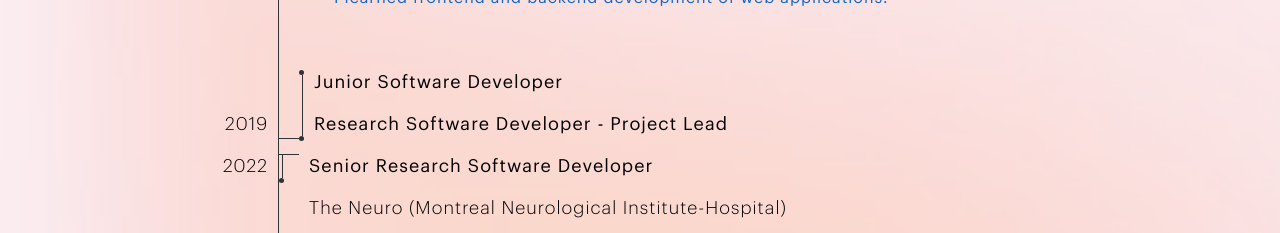
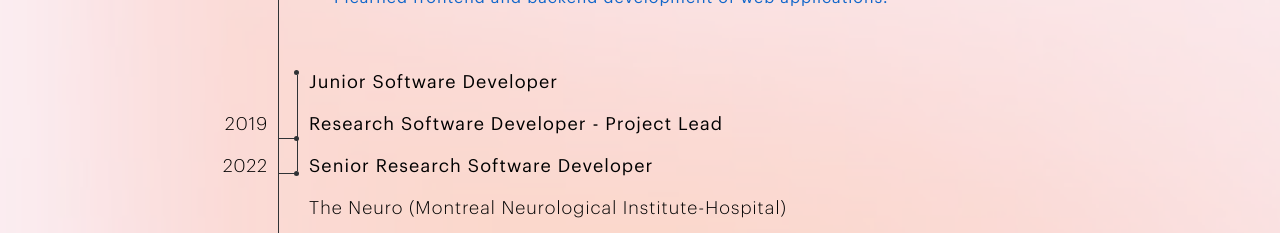
Before and after one commit to zaliqarosli/portfolio, a Next.js app: page /about in a window 1280 px wide. Shown: the part 3002-3235 px from the top of the page. Built offline with nearby package versions, Linux system fonts and the light colour scheme; a web font is replaced by a local one.

Commit message:
fix addon info connector rendering

```diff
--- a/app/(global)/about/timeline.js
+++ b/app/(global)/about/timeline.js
@@ -51,6 +51,25 @@ export default function Timeline() {
           );
         }
         titles.push(<h6 key={`title-${i}-${j}`}>{role.title}</h6>);
+        if (j > 1) {
+          // else create new subheader with year and title containers
+          // insert connector group and title group into title container
+          // insert year text into year container if its not already been displayed
+          // push connector dash to connector group is display year is true
+          // push role.title to title group
+          titleAddOn = true;
+          // push single info connection to connector group
+          connectorRow.push(<InfoConnector key={i + j} />);
+          connectors.push(
+            <div
+              key={`connector-row-${i}-${j}-addon`}
+              id={`connector-row-${i}-${j}-addon`}
+              className='flex h-full'
+            >
+              {connectorRow}
+            </div>
+          );
+        } else {
           connectors.push(
             <div
               key={`connector-row-${i}-${j}-first`}
@@ -60,6 +79,7 @@ export default function Timeline() {
               {connectorRow}
             </div>
           );
+        }
 
         // if roles.length > 1, push double info connector to connector group and roles[1].title to title group
         connectorRow = [];
@@ -97,24 +117,6 @@ export default function Timeline() {
               {connectorRow}
             </div>
           );
-        } else if (j > 1) {
-          // else create new subheader with year and title containers
-          // insert connector group and title group into title container
-          // insert year text into year container if its not already been displayed
-          // push connector dash to connector group is display year is true
-          // push role.title to title group
-          titleAddOn = true;
-          // push single info connection to connector group
-          connectorRow.push(<InfoConnector key={i + j} />);
-          connectors.push(
-            <div
-              key={`connector-row-${i}-${j}-addon`}
-              id={`connector-row-${i}-${j}-addon`}
-              className='flex h-full'
-            >
-              {connectorRow}
-            </div>
-          );
         }
       } else {
         // else if j === 1, continue
@@ -145,7 +147,10 @@ export default function Timeline() {
           >
             <div
               id={`connector-group-${i}-${j}`}
-              className='h-full flex flex-col justify-center'
+              className={
+                'flex flex-col justify-center' +
+                (titleAddOn ? ' relative top-[-50%] h-3/2' : ' h-full')
+              }
             >
               {connectors}
             </div>
--- a/app/ui/components/info-connector.js
+++ b/app/ui/components/info-connector.js
@@ -1,6 +1,6 @@
 export default function InfoConnector({ type = 'single' }) {
   return (
-    <div className='info-connector flex flex-col items-center mb-[-2px]'>
+    <div className='info-connector flex flex-col items-center mb-[-2px] ml-[-5px]'>
       {type === 'double' && (
         <div className='w-[0.3125rem] h-[0.3125rem]'>
           <svg
@@ -8,6 +8,7 @@ export default function InfoConnector({ type = 'single' }) {
             width='5'
             height='5'
             viewBox='0 0 5 5'
+            className='mx-auto'
           >
             <circle cx='2.5' cy='2.5' r='2.5' className='fill-midgray' />
           </svg>
@@ -20,6 +21,7 @@ export default function InfoConnector({ type = 'single' }) {
           width='5'
           height='5'
           viewBox='0 0 5 5'
+          className='mx-auto'
         >
           <circle cx='2.5' cy='2.5' r='2.5' className='fill-midgray' />
         </svg>
```
Lines whose indentation alone changed are shown as unchanged.
